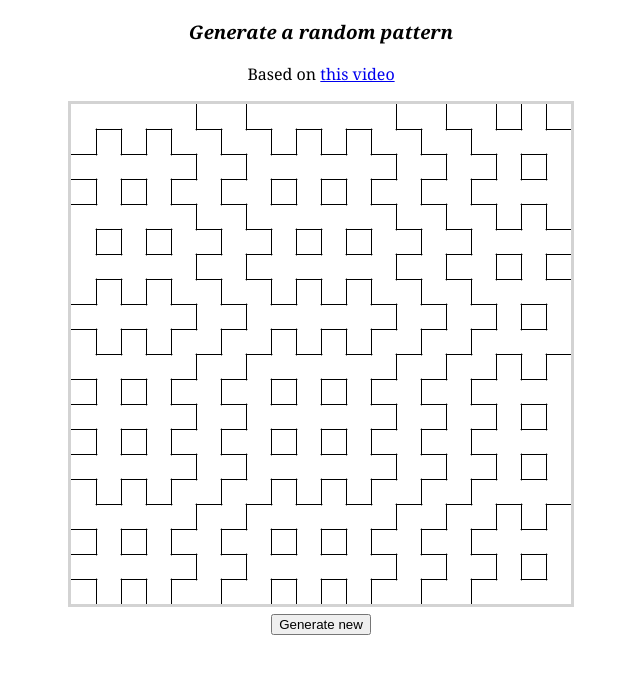
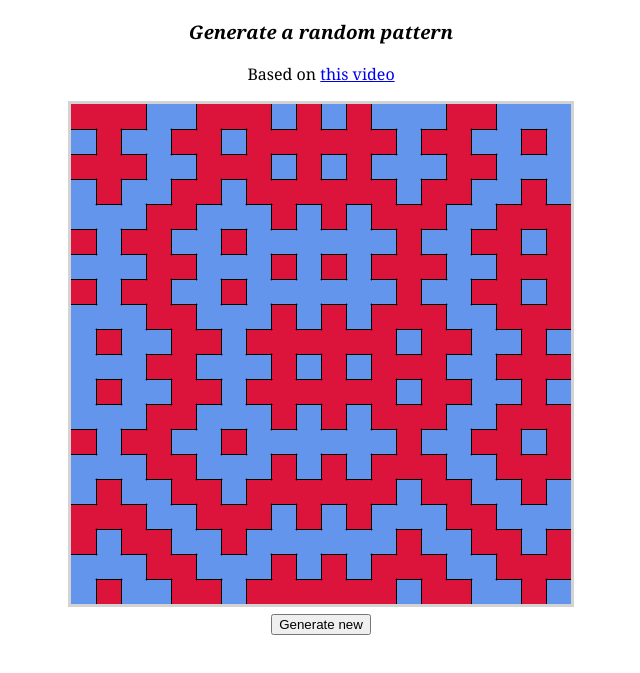
Before and after one commit to stan-brunau/stan-brunau.github.io, a plain HTML site: page index.html in a window 1280 px wide. Shown: the part 67-740 px from the top of the page, without its empty margins (319-959 px from the left). Drawn offline with Linux system fonts and the light colour scheme.

Commit message:
Add colors to the generated pattern.

```diff
--- a/hitomezashi.js
+++ b/hitomezashi.js
@@ -1,32 +1,128 @@
-function drawPattern(ctx, canvasWidth, canvasHeight, singleLength) {
+"use strict";
+
+/**
+ * Generate an array of random zeroes (0) and ones (1)
+ * @param {number} length
+ * @returns {number[]}
+ */
+function generatePattern(length) {
+    return new Array(length).fill(0).map(_ => (Math.random() >= 0.5) ? 1 : 0);
+}
+
+/**
+ * Draw an entire line of colored squares of width at point y based on the given pattern.
+ * Uses the colors defined in the colors array.
+ * @param {*} ctx
+ * @param {number} y
+ * @param {number} width
+ * @param {number[]} pattern
+ * @param {number} singleLength
+ * @param {string[]} colors
+ */
+function colorLine(ctx, y, width, pattern, singleLength, colors) {
+    let x = 0;
+    let previous = 0;
+    let colorIndex = 0;
+    pattern.forEach(valX => {
+        // If previous is 1, that means there is a line between this cell and the cell left of it.
+        // This means the color needs to change between the cells.
+        if (previous === 1) {
+            colorIndex = (colorIndex + 1) % colors.length;
+        }
+        ctx.fillStyle = colors[colorIndex];
+        ctx.fillRect(x, y, width, width);
+        x += singleLength;
+        previous = valX;
+    });
+}
+
+/**
+ * Draw a field of rectangles with side singleLength according to the given patterns.
+ * @param {*} ctx
+ * @param {number[]} horizontalPattern
+ * @param {number[]} verticalPattern
+ * @param {number} singleLength
+ */
+function drawRects(ctx, horizontalPattern, verticalPattern, singleLength) {
+    const w = singleLength+0.5
+    let colors = ["crimson", "cornflowerblue"];
+
+    let y = 0;
+    let previous = 0;
+    verticalPattern.forEach((valY, i) => {
+        // If previous is 1, that means there is a line between this cell and the cell above it.
+        // This means the color needs to change between the cells.
+        if (previous === 1) {
+            colors.reverse();
+        }
+
+        let pattern = []
+        if (i % 2 !== 0) {
+            pattern = horizontalPattern.map(x => (x === 1) ? 0 : 1);
+        } else {
+            pattern = horizontalPattern;
+        }
+
+        colorLine(ctx, y, w, pattern, singleLength, colors);
+        y += singleLength;
+        previous = valY;
+    });
+}
+
+/**
+ * Draw a pattern of lines of length singleLength according to the given patterns.
+ * @param {*} ctx
+ * @param {number[]} horizontalPattern
+ * @param {number[]} verticalPattern
+ * @param {number} singleLength
+ */
+function drawLines(ctx, horizontalPattern, verticalPattern, singleLength) {
+    // Set initial canvas settings for drawing lines
     ctx.strokeStyle = 'black';
     ctx.lineWidth = 1;
     ctx.lineCap = 'round';
     ctx.lineJoin = 'round';
 
     // Draw horizontals
-    for (let h = singleLength+0.5; h < canvasHeight; h += singleLength) {
-        let rnd = Math.floor(Math.random() * 10); // 0-9
-        let initialVal = (rnd % 2) ? singleLength : 0;
-        for (let w = initialVal; w < canvasWidth; w += 2*singleLength) {
+    let h = singleLength+0.5;
+    verticalPattern.forEach(value => {
+        let initial = (value === 0) ? singleLength : 0;
+        for (let w = initial; w < ctx.canvas.width; w += 2*singleLength) {
             ctx.beginPath();
             ctx.moveTo(w, h);
             ctx.lineTo(w+singleLength+1, h);
             ctx.stroke();
         }
-    }
+        h += singleLength;
+    })
 
     // Draw verticals
-    for (let w = singleLength+0.5; w < canvasWidth; w += singleLength) {
-        let rnd = Math.floor(Math.random() * 10); // 0-9
-        let initialVal = (rnd % 2) ? singleLength : 0;
-        for (let h = initialVal; h < canvasHeight; h += 2*singleLength) {
+    let w = singleLength+0.5;
+    horizontalPattern.forEach(value => {
+        let initial = (value === 0) ? singleLength : 0;
+        for (let h = initial; h < ctx.canvas.height; h += 2*singleLength) {
             ctx.beginPath();
             ctx.moveTo(w, h);
             ctx.lineTo(w, h+singleLength+1);
             ctx.stroke();
         }
-    }
+        w += singleLength;
+    })
+}
+
+/**
+ * Draw a hitomezashi pattern of a given amount of subdivisions on the given canvas context.
+ * @param {*} ctx
+ * @param {number} subdivisions
+ */
+function drawPattern(ctx, subdivisions) {
+    const horizontalPattern = generatePattern(subdivisions);
+    const verticalPattern = generatePattern(subdivisions);
+    const singleLength = Math.min(ctx.canvas.width, ctx.canvas.height) / subdivisions;
+    console.log(`Single line length is ${singleLength}`)
+
+    drawRects(ctx, horizontalPattern, verticalPattern, singleLength);
+    drawLines(ctx, horizontalPattern, verticalPattern, singleLength);
 }
 
 function main() {
@@ -36,12 +132,11 @@ function main() {
     const subdivisions = 20;
     canvas.width = canvasWidth;
     canvas.height = canvasHeight;
-    const singleLength = Math.min(canvasWidth, canvasHeight) / subdivisions;
-    console.log(`Single line length is ${singleLength}`)
 
     let ctx = canvas.getContext("2d");
     ctx.clearRect(0, 0, canvasWidth, canvasHeight);
-    drawPattern(ctx, canvasWidth, canvasHeight, singleLength);
+    drawPattern(ctx, subdivisions);
 }
+
 // Autorun on startup
 main();
--- a/index.html
+++ b/index.html
@@ -21,10 +21,10 @@
     </header>
     <main>
         <canvas id="canvas"></canvas>
+        <div>
+            <button onclick="main()">Generate new</button>
+        </div>
     </main>
-    <footer>
-        <button onclick="main()">Generate new</button>
-    </footer>
     <script src="hitomezashi.js"></script>
 </body>
 </html>
```
